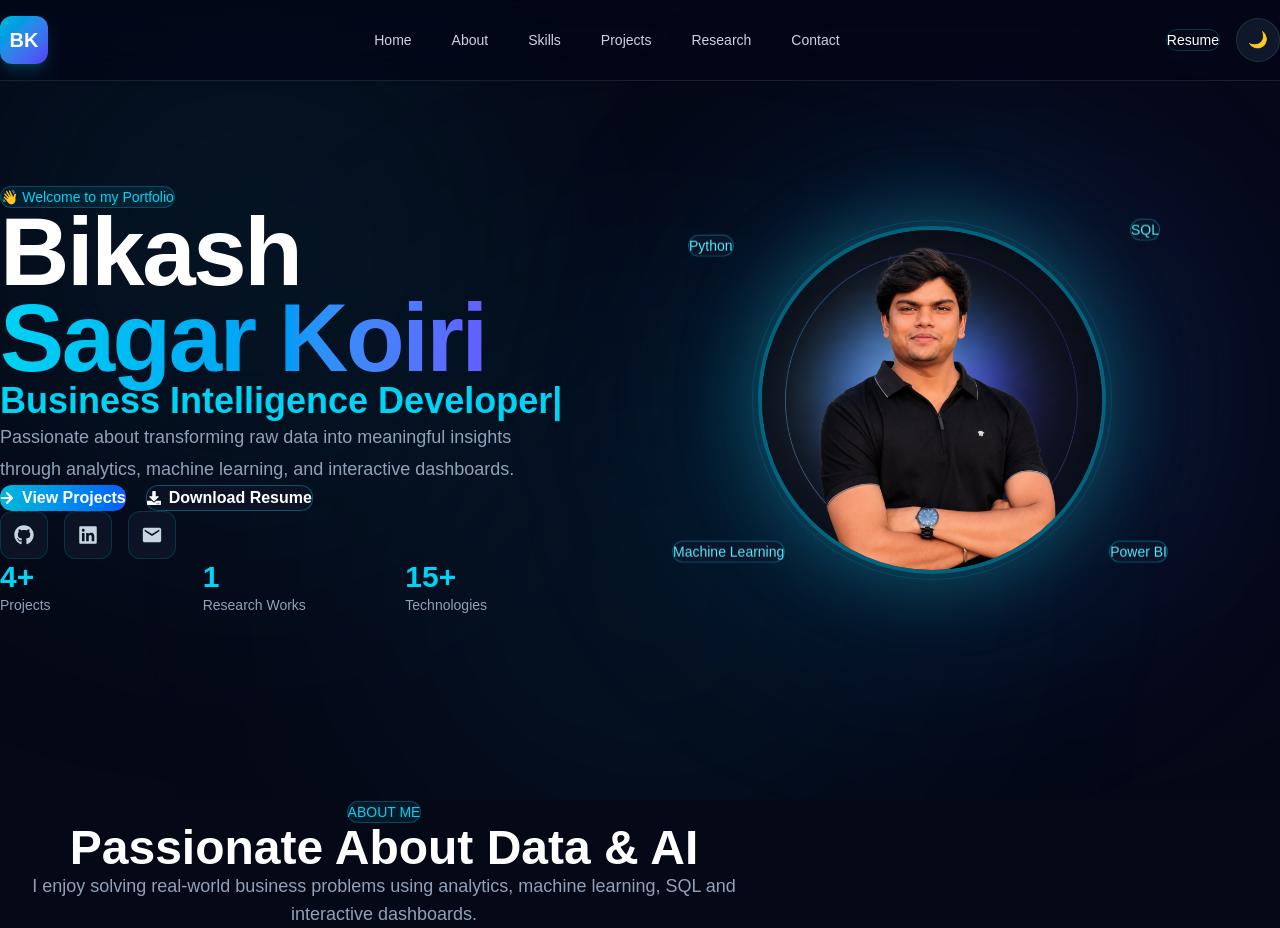
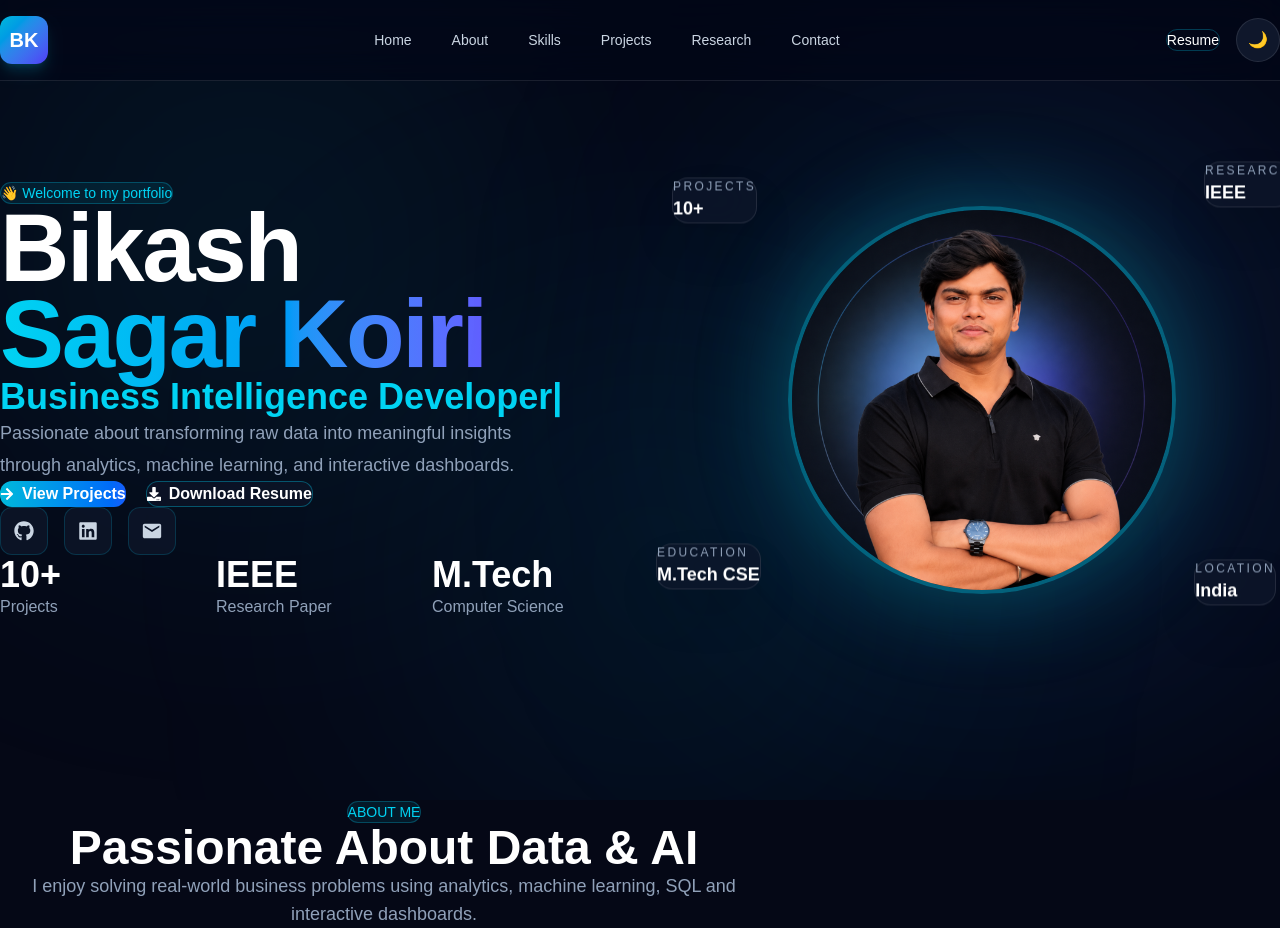
Before and after one commit to Bikash07-git/portfolio, a Next.js app: page / in a window 1280 px wide. Built offline with nearby package versions, Linux system fonts and the light colour scheme.

Commit message:
Hero V2 content redesign

```diff
--- /dev/null
+++ b/components/hero/FloatingCard.tsx
@@ -0,0 +1,35 @@
+"use client";
+
+import { motion } from "framer-motion";
+
+type FloatingCardProps = {
+  title: string;
+  value: string;
+  className: string;
+};
+
+export default function FloatingCard({
+  title,
+  value,
+  className,
+}: FloatingCardProps) {
+  return (
+    <motion.div
+      animate={{ y: [0, -10, 0] }}
+      transition={{
+        duration: 4,
+        repeat: Infinity,
+        ease: "easeInOut",
+      }}
+      className={`absolute rounded-2xl border border-white/10 bg-slate-900/70 px-5 py-4 backdrop-blur-xl shadow-2xl ${className}`}
+    >
+      <p className="text-xs uppercase tracking-[0.2em] text-slate-400">
+        {title}
+      </p>
+
+      <h3 className="mt-1 text-lg font-bold text-white">
+        {value}
+      </h3>
+    </motion.div>
+  );
+}
--- a/components/hero/Greeting.tsx
+++ b/components/hero/Greeting.tsx
@@ -6,15 +6,15 @@ import { portfolio } from "@/data/portfolio";
 export default function Greeting() {
   return (
     <motion.div
-      initial={{ opacity: 0, x: -40 }}
+      initial={{ opacity: 0, x: -50 }}
       animate={{ opacity: 1, x: 0 }}
-      transition={{ duration: 0.7 }}
+      transition={{ duration: 0.8 }}
     >
-      <span className="inline-flex items-center rounded-full border border-cyan-500/30 bg-cyan-500/10 px-4 py-2 text-sm font-medium text-cyan-400">
-        👋 Welcome to my Portfolio
+      <span className="inline-flex items-center rounded-full border border-cyan-500/30 bg-cyan-500/10 px-5 py-2 text-sm font-medium text-cyan-400">
+        👋 Welcome to my portfolio
       </span>
 
-      <h1 className="mt-8 text-6xl font-black leading-[0.9] tracking-tight text-white lg:text-8xl">
+      <h1 className="mt-8 text-7xl font-black leading-[0.9] tracking-tight text-white lg:text-8xl">
         {portfolio.firstName}
         <br />
 
--- a/components/hero/HeroContent.tsx
+++ b/components/hero/HeroContent.tsx
@@ -6,13 +6,13 @@ import { portfolio } from "@/data/portfolio";
 
 export default function HeroContent() {
   return (
-    <div className="max-w-xl">
+    <div className="max-w-2xl">
 
       <Greeting />
 
       <TypingText />
 
-      <p className="mt-8 text-lg leading-8 text-slate-400">
+      <p className="mt-8 max-w-xl text-lg leading-8 text-slate-400">
         {portfolio.description}
       </p>
 
@@ -20,35 +20,35 @@ export default function HeroContent() {
 
       <SocialLinks />
 
-      <div className="mt-14 grid grid-cols-3 gap-8">
+      <div className="mt-16 grid grid-cols-3 gap-10">
 
         <div>
-          <h3 className="text-3xl font-bold text-cyan-400">
-            4+
-          </h3>
+          <h2 className="text-4xl font-bold text-white">
+            10+
+          </h2>
 
-          <p className="mt-2 text-sm text-slate-400">
+          <p className="mt-2 text-slate-400">
             Projects
           </p>
         </div>
 
         <div>
-          <h3 className="text-3xl font-bold text-cyan-400">
-            1
-          </h3>
+          <h2 className="text-4xl font-bold text-white">
+            IEEE
+          </h2>
 
-          <p className="mt-2 text-sm text-slate-400">
-            Research Works
+          <p className="mt-2 text-slate-400">
+            Research Paper
           </p>
         </div>
 
         <div>
-          <h3 className="text-3xl font-bold text-cyan-400">
-            15+
-          </h3>
+          <h2 className="text-4xl font-bold text-white">
+            M.Tech
+          </h2>
 
-          <p className="mt-2 text-sm text-slate-400">
-            Technologies
+          <p className="mt-2 text-slate-400">
+            Computer Science
           </p>
         </div>
 
--- a/components/hero/HeroImage.tsx
+++ b/components/hero/HeroImage.tsx
@@ -2,8 +2,8 @@
 
 import Image from "next/image";
 import { motion } from "framer-motion";
+import FloatingCard from "./FloatingCard";
 import { portfolio } from "@/data/portfolio";
-import SkillBadge from "./SkillBadge";
 
 export default function HeroImage() {
   return (
@@ -11,28 +11,51 @@ export default function HeroImage() {
       initial={{ opacity: 0, x: 60 }}
       animate={{ opacity: 1, x: 0 }}
       transition={{ duration: 0.8 }}
-      whileHover={{ scale: 1.03 }}
-      className="relative mx-auto flex h-[520px] w-[520px] items-center justify-center"
+      className="relative mx-auto flex h-[620px] w-[620px] items-center justify-center"
     >
-      <div className="absolute h-[380px] w-[380px] rounded-full bg-cyan-500/20 blur-[120px]" />
+      <div className="absolute h-[420px] w-[420px] rounded-full bg-cyan-500/20 blur-[140px]" />
 
-      <div className="absolute h-[360px] w-[360px] rounded-full border border-cyan-500/20 animate-pulse" />
+      <div className="absolute h-[380px] w-[380px] rounded-full border border-cyan-500/20 animate-pulse" />
 
-      <div className="relative overflow-hidden rounded-full border-4 border-cyan-400/40 shadow-[0_0_80px_rgba(34,211,238,0.35)]">
+      <motion.div
+        whileHover={{
+          scale: 1.04,
+        }}
+        className="relative overflow-hidden rounded-full border-4 border-cyan-400/40 shadow-[0_0_90px_rgba(6,182,212,0.35)]"
+      >
         <Image
           src={portfolio.profileImage}
           alt={portfolio.firstName}
-          width={340}
-          height={340}
+          width={380}
+          height={380}
           priority
-          className="h-[340px] w-[340px] object-cover"
+          className="h-[380px] w-[380px] object-cover"
         />
-      </div>
+      </motion.div>
 
-      <SkillBadge label="Python" className="left-4 top-24" />
-      <SkillBadge label="SQL" className="right-8 top-20" />
-      <SkillBadge label="Power BI" className="right-6 bottom-24" />
-      <SkillBadge label="Machine Learning" className="left-0 bottom-24" />
+      <FloatingCard
+        title="Projects"
+        value="10+"
+        className="left-0 top-24"
+      />
+
+      <FloatingCard
+        title="Research"
+        value="IEEE"
+        className="right-0 top-20"
+      />
+
+      <FloatingCard
+        title="Education"
+        value="M.Tech CSE"
+        className="-left-4 bottom-28"
+      />
+
+      <FloatingCard
+        title="Location"
+        value="India"
+        className="right-4 bottom-24"
+      />
     </motion.div>
   );
 }
--- a/components/hero/TypingText.tsx
+++ b/components/hero/TypingText.tsx
@@ -6,7 +6,7 @@ import { portfolio } from "@/data/portfolio";
 const sequence: (string | number)[] = [];
 
 portfolio.roles.forEach((role) => {
-  sequence.push(role, 2000);
+  sequence.push(role, 1800);
 });
 
 export default function TypingText() {
@@ -14,7 +14,7 @@ export default function TypingText() {
     <TypeAnimation
       sequence={sequence}
       wrapper="span"
-      speed={60}
+      speed={55}
       repeat={Infinity}
       className="mt-8 block text-4xl font-bold text-cyan-400"
     />
```
